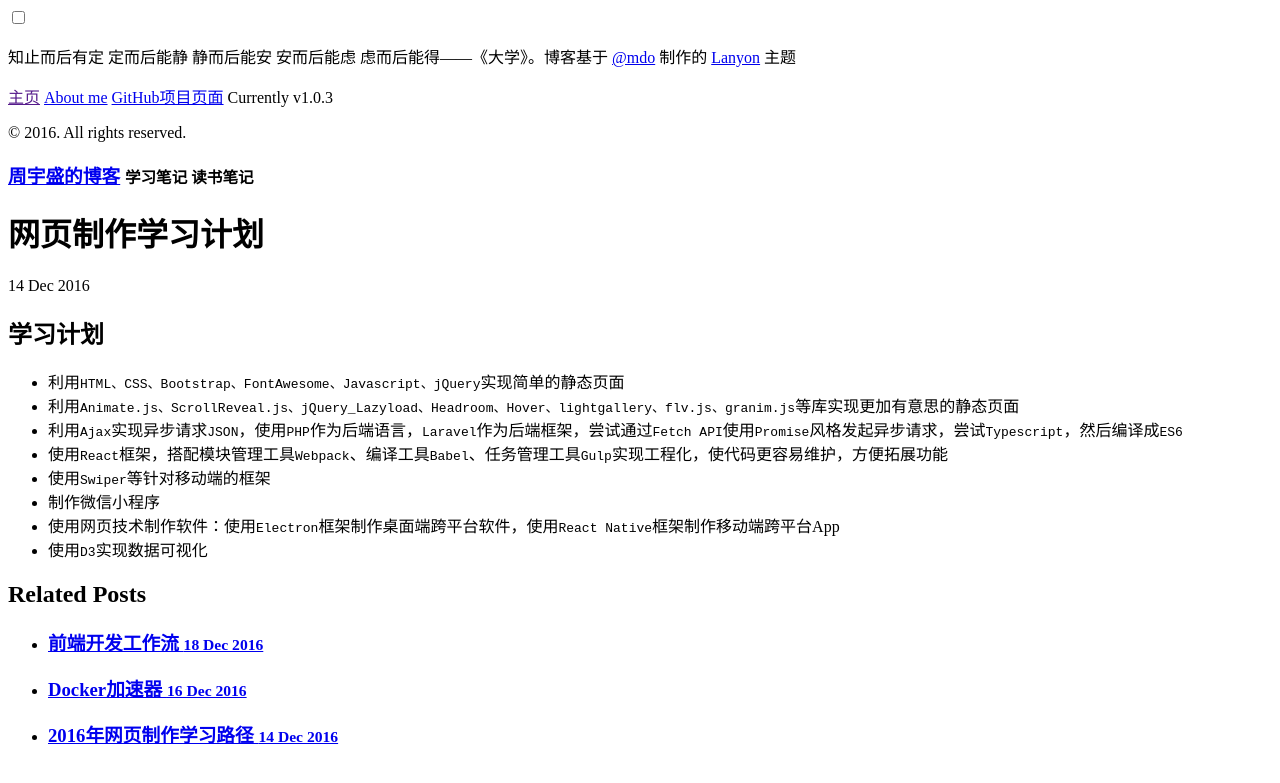
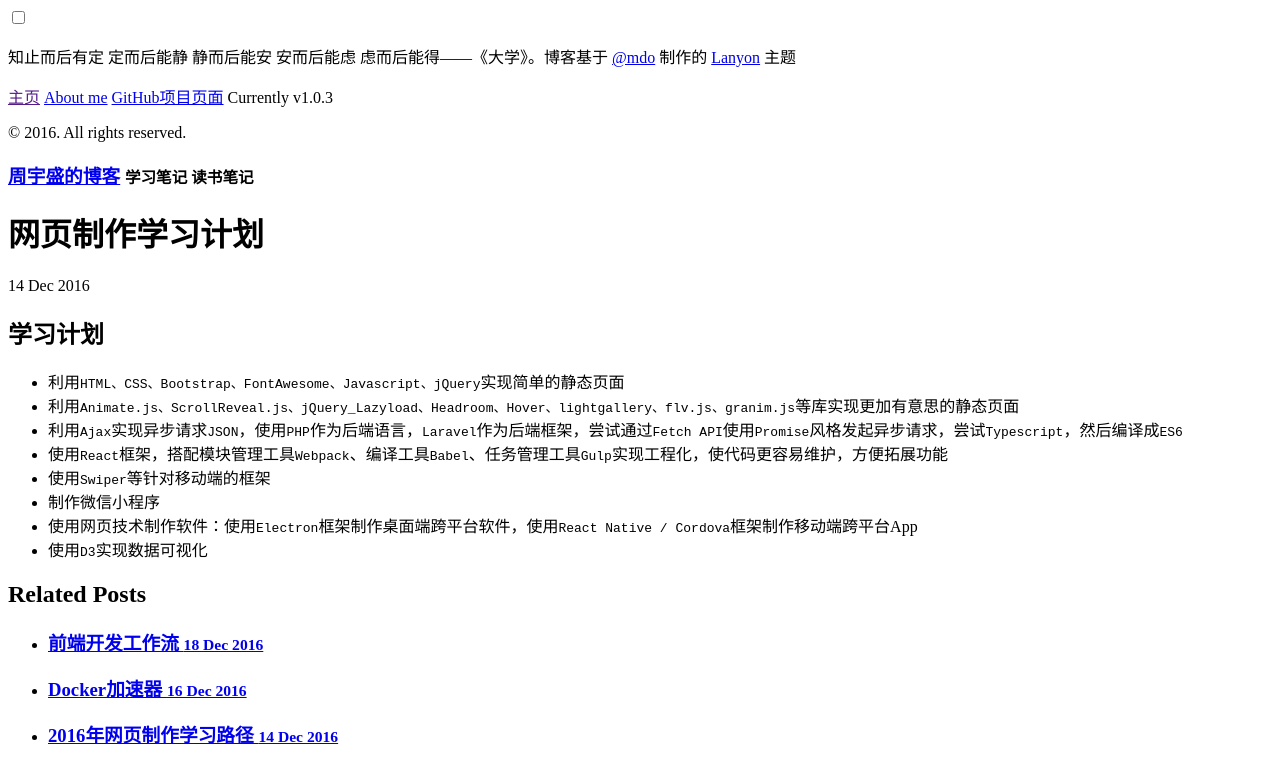
Before and after one commit to jasonzhouu/old-github-pages, a Jekyll site: the page built from _posts/2016-12-14-learning-plan.md, in a window 1280 px wide. Shown: the top 783 px of the page. Built offline with Jekyll 4.4.1, drawn with Linux system fonts in a browser that asks for light colours; comment, search, counter and statistics services are not loaded.

Commit message:
增加cordova

```diff
--- a/_posts/2016-12-14-learning-plan.md
+++ b/_posts/2016-12-14-learning-plan.md
@@ -11,5 +11,5 @@ title: "网页制作学习计划"
 -   使用`React`框架，搭配模块管理工具`Webpack`、编译工具`Babel`、任务管理工具`Gulp`实现工程化，使代码更容易维护，方便拓展功能
 -   使用`Swiper`等针对移动端的框架
 -   制作微信小程序
--   使用网页技术制作软件：使用`Electron`框架制作桌面端跨平台软件，使用`React Native`框架制作移动端跨平台App
+-   使用网页技术制作软件：使用`Electron`框架制作桌面端跨平台软件，使用`React Native / Cordova`框架制作移动端跨平台App
 -   使用`D3`实现数据可视化
```
